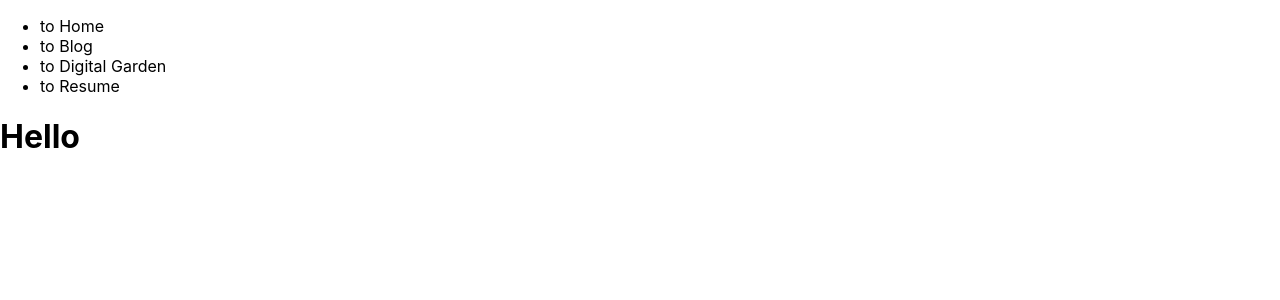
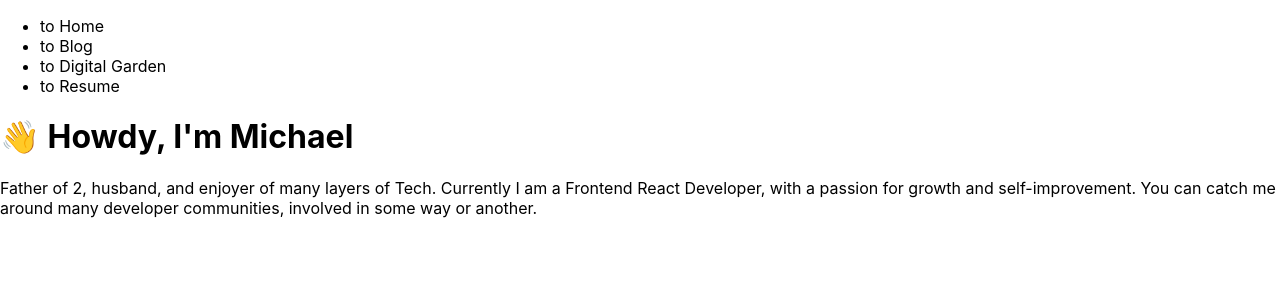
Before and after one commit to M-Desormeaux/next-portfolio, a Next.js app: page / in a window 1280 px wide. Shown: the top 300 px of the page. Built offline with nearby package versions, Linux system fonts and the light colour scheme.

Commit message:
better blurb

```diff
--- a/pages/index.tsx
+++ b/pages/index.tsx
@@ -4,7 +4,13 @@ const Home = () => {
   return (
     <div>
       <Navbar />
-      <h1>Hello</h1>
+      <h1>👋 Howdy, I&apos;m Michael</h1>
+      <p>
+        Father of 2, husband, and enjoyer of many layers of Tech. Currently I am
+        a Frontend React Developer, with a passion for growth and
+        self-improvement. You can catch me around many developer communities,
+        involved in some way or another.
+      </p>
     </div>
   );
 };
```
